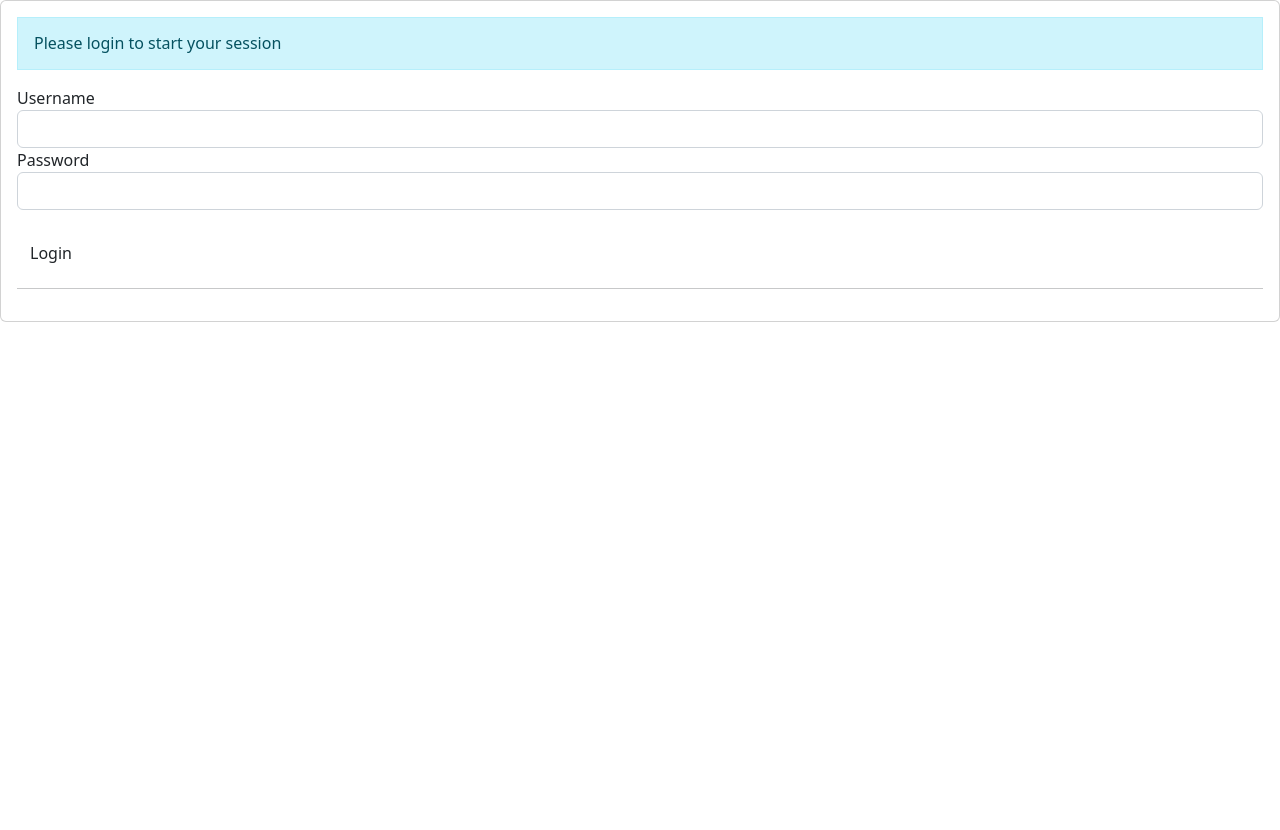
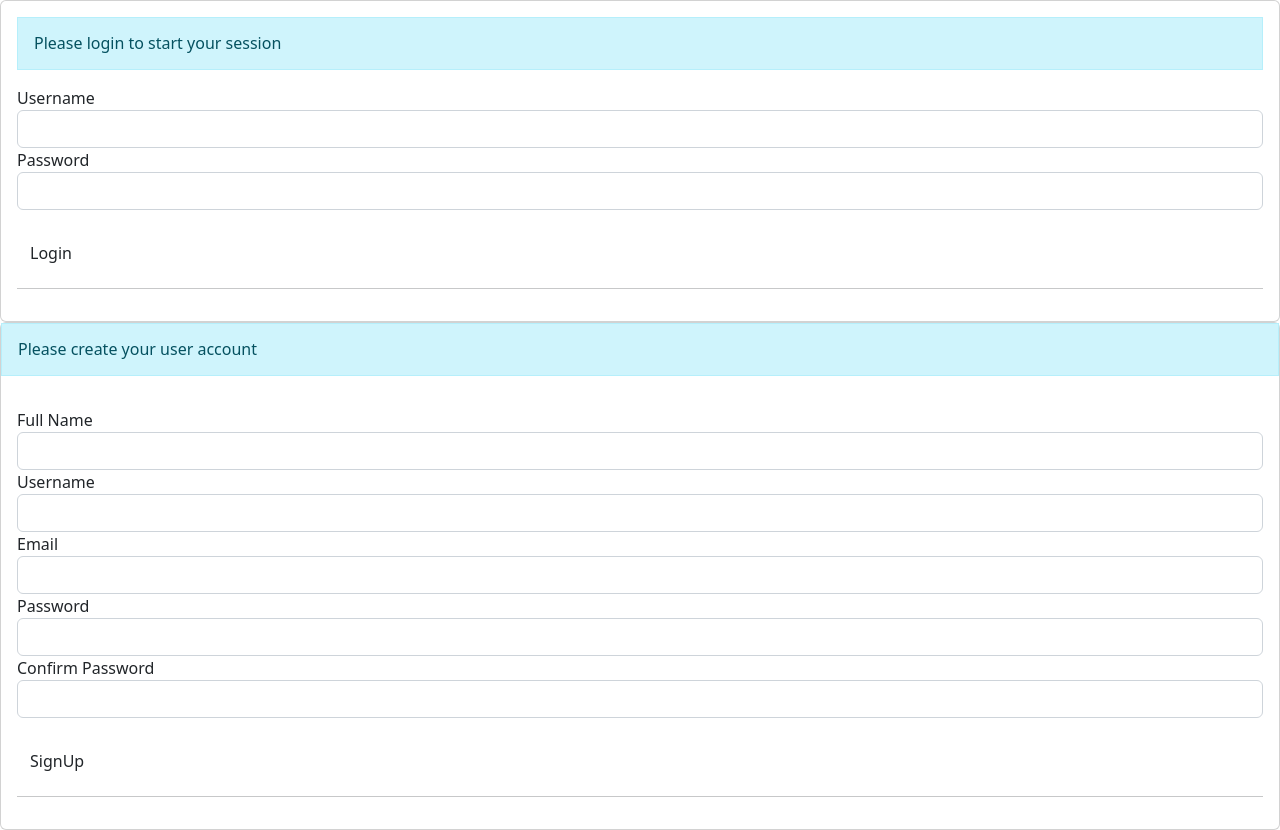
Before and after one commit to oumamoringa/homefit_front, a React (Create React App) app: page / in a window 1280 px wide. Before the commit the page ends 800 px from the top, so only its background shows below. Built offline with nearby package versions, Linux system fonts and the light colour scheme.

Commit message:
Adding the sign up form

```diff
--- a/src/components/App.js
+++ b/src/components/App.js
@@ -1,12 +1,15 @@
 import React from 'react';
 // import 'bootstrap/dist/css/bootstrap/Container'
 import Login from './LoginForm';
+import SignUpForm from './SignUpForm';
 
 
 function App() {
   return (
     <div className="App">
         <Login/>
+        <SignUpForm/>
+
 
     </div>
   );
--- a/src/components/SignUpForm.js
+++ b/src/components/SignUpForm.js
@@ -0,0 +1,90 @@
+import React,{useState} from 'react';
+import 'bootstrap/dist/css/bootstrap.min.css';
+// import { Col, Button, Row, Container, Card, Form } from "react-bootstrap";
+// import { Link } from 'react-router-dom'
+function SignUpForm({onLogin}) {
+const [username, setUsername] = useState("");
+const [email, setEmail] = useState("");
+const [name, setName] = useState("");
+const [password, setPassword] = useState("");
+const [password_confirmation, setConfirmPassword] = useState("");
+const [errors, setErrors] = useState([]);
+const [success, setSuccess] = useState([]);
+
+const [isLoading, setIsLoading] = useState(false);
+
+  function handleSubmit(e) {
+    e.preventDefault();
+    setErrors([]);
+    setIsLoading(true);
+
+    fetch("/signup", {
+      method: "POST",
+      headers: {
+        "Content-Type": "application/json",
+      },
+      body: JSON.stringify({
+        name,
+        username,
+        email,
+        password,
+        password_confirmation
+      }),
+    }).then((r) => {
+      setIsLoading(false);
+      if (r.ok) {
+       r.json().then((user) => onLogin(user));
+      } else {
+        r.json().then((err) => setErrors(err.errors));
+      }
+    });
+
+  }
+  return (
+
+  <div className="login-card">
+    <div className='card'>
+<h6 className='alert alert-info rounded-0'>Please create your user account</h6>
+      <div className='card-body'>
+        <form  onSubmit={handleSubmit} method="post">
+        <div className='form-group'>
+          <label>Full Name</label>
+          <input type="text" onChange={(e) => setName(e.target.value)} value={name} id='name' required className='form-control' />
+          </div>
+          <div className='form-group'>
+          <label>Username</label>
+          <input type="text" onChange={(e) => setUsername(e.target.value)} value={username} id='username' required className='form-control' />
+          </div>
+            <div className='form-group'>
+            <label>Email</label>
+            <input type="email" onChange={(e) => setEmail(e.target.value)} value={email} required name='email' className='form-control' />
+            </div> <div className='form-group'>
+            <label>Password</label>
+            <input type="password" required name='password' onChange={(e) => setPassword(e.target.value)} value={password} className='form-control' />
+            </div> <div className='form-group'>
+            <label>Confirm Password</label>
+            <input type="password" onChange={(e) => setConfirmPassword(e.target.password_confirmation)} value={password_confirmation} id='confirmPassword' required className='form-control' />
+            </div>
+             <div className='form-group mt-4 justify-content-right'>
+           <button  type='submit' className='btn btn-md  btn-block '> {isLoading ? "Loading..." : "SignUp"}</button>
+            </div>
+        </form>
+        <hr></hr>
+        {errors?.map((err) => (
+         <div className='alert alert-danger rounded-0'key={err}>{err}</div>
+        ))}
+
+         {success?.map((msg) => (
+         <div className='alert alert-success rounded-0'key={msg}>{msg}</div>
+        ))}
+
+      </div>
+
+      </div>
+
+      </div>
+
+  );
+}
+
+export default SignUpForm;
```
